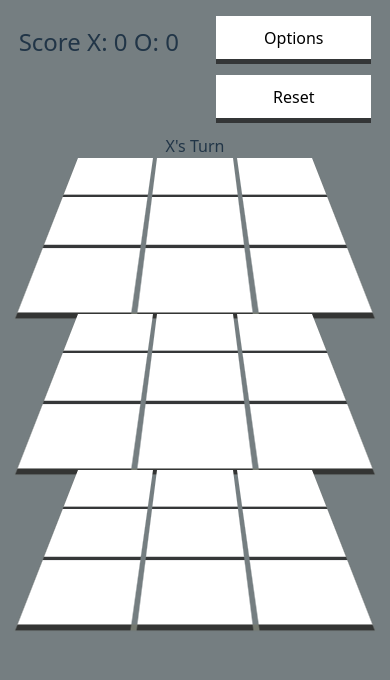
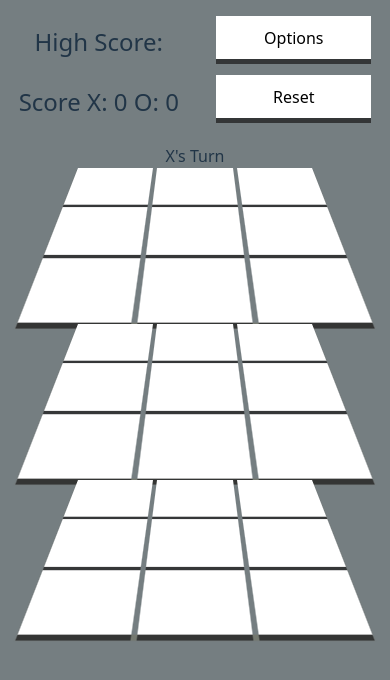
Before and after one commit to pkdvalis/3-Dads-Tactical-Tuba-Time, a React (Vite) app: page / in a window 390 px wide. Shown: the top 680 px of the page. Built offline with nearby package versions, Linux system fonts and the light colour scheme.

Commit message:
display high score on mobile

```diff
--- a/src/App.css
+++ b/src/App.css
@@ -179,7 +179,7 @@ button:active {
   }
 
   #highscore {
-    display: none;
+    display: block;
     flex: 0;
   }
   #optionsBtn {
@@ -232,7 +232,7 @@ button:active {
 
   #optionsModal {
     display: none;
-    background-color: bisque;
+
     width: 100%;
     height: 100%;
     z-index: 10;
```
